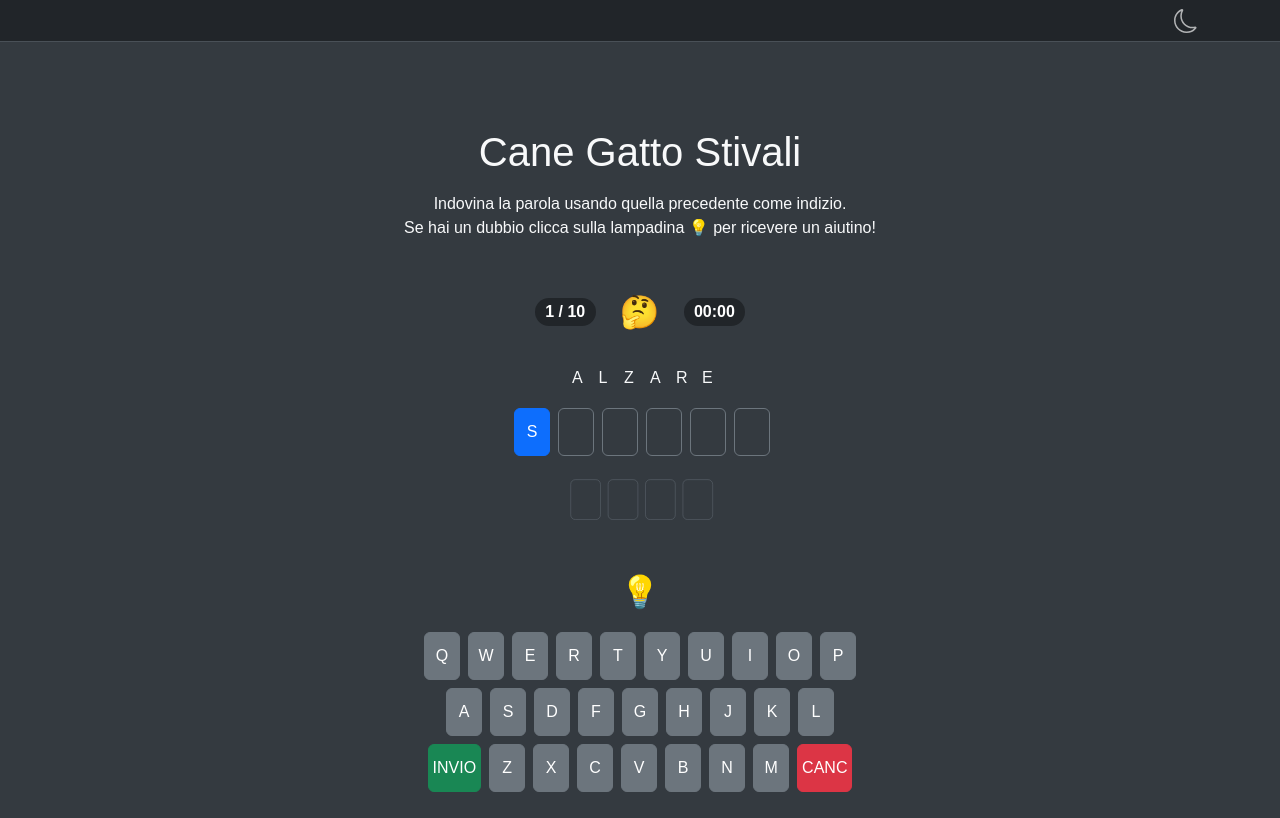
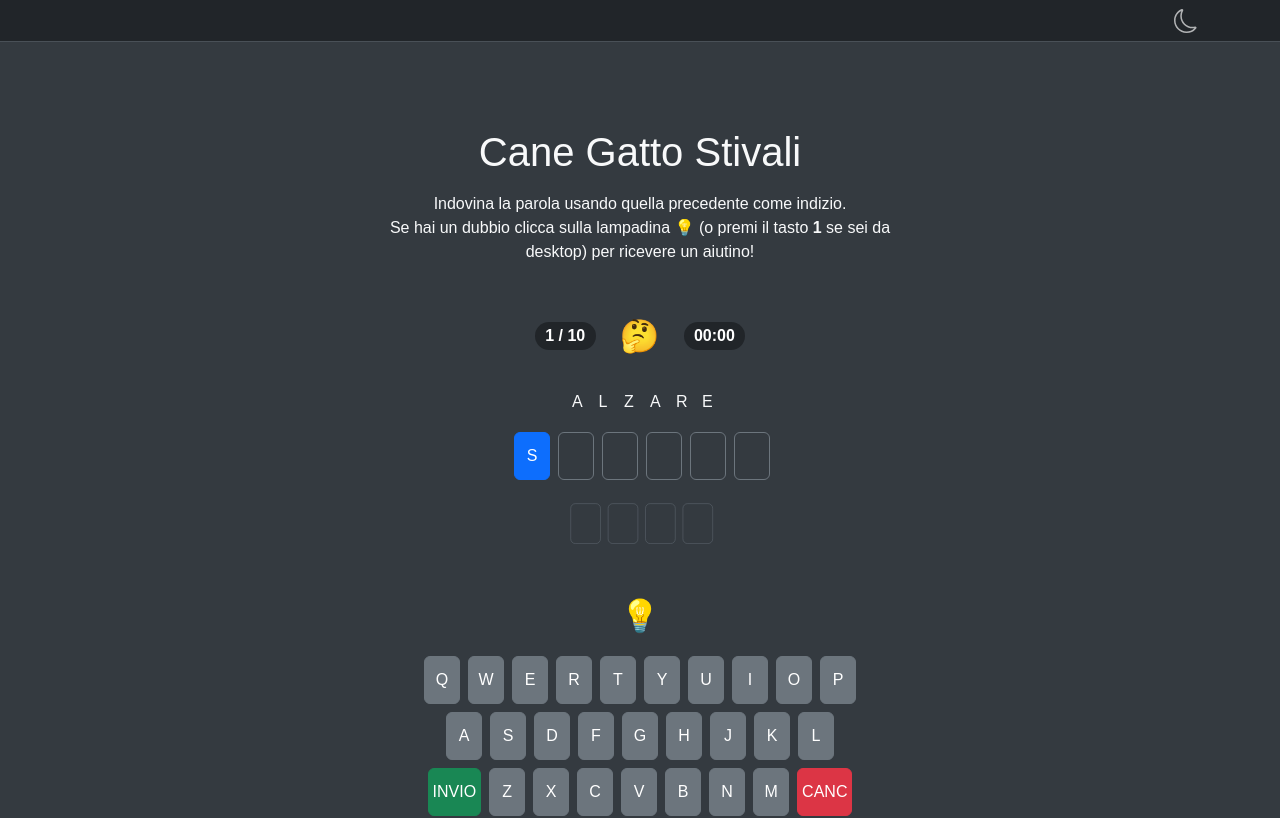
Before and after one commit to LucaBn/canegattostivali, a React (Vite) app: page / in a window 1280 px wide. Shown: the top 818 px of the page. Built offline with nearby package versions, Linux system fonts and the light colour scheme; no server answers; a web font is replaced by a local one.

Commit message:
feat(Help): :sparkles: rename function and let it be used by clicking 1

```diff
--- a/src/components/UI/Molecules/TopSection/TopSection.tsx
+++ b/src/components/UI/Molecules/TopSection/TopSection.tsx
@@ -8,7 +8,8 @@ const TopSection: React.FC = () => {
         <p className="mb-5 user-select-none">
           Indovina la parola usando quella precedente come indizio.
           <br />
-          Se hai un dubbio clicca sulla lampadina 💡 per ricevere un aiutino!
+          Se hai un dubbio clicca sulla lampadina 💡 (o premi il tasto{" "}
+          <strong>1</strong> se sei da desktop) per ricevere un aiutino!
         </p>
       </Col>
     </Row>
--- a/src/components/UI/Templates/HomePage/HomePage.tsx
+++ b/src/components/UI/Templates/HomePage/HomePage.tsx
@@ -59,6 +59,7 @@ const HomePage: React.FC = () => {
       if (
         key !== "INVIO" &&
         key !== "CANC" &&
+        key !== "1" &&
         filterKeys &&
         !currentWord.substring(1).includes(normalizedKey)
       )
@@ -69,6 +70,9 @@ const HomePage: React.FC = () => {
       }
       setMessage("🤔");
 
+      if (key === "1") {
+        getHelp();
+      }
       if (key === "CANC") {
         setGuessedWord((prev) => (prev.length > 1 ? prev.slice(0, -1) : prev));
       } else if (key === "INVIO") {
@@ -201,12 +205,10 @@ const HomePage: React.FC = () => {
       : "";
   };
 
-  const useHelp = () => {
+  const getHelp = () => {
     if (isGameEnded) {
       return;
     }
-
-    setIsGameRunning(true);
 
     if (filterKeys) {
       return;
@@ -309,7 +311,7 @@ const HomePage: React.FC = () => {
           <span
             title="Chiedi un aiuto!"
             className="fs-2 cursor-pointer"
-            onClick={useHelp}
+            onClick={getHelp}
           >
             💡
           </span>
```
